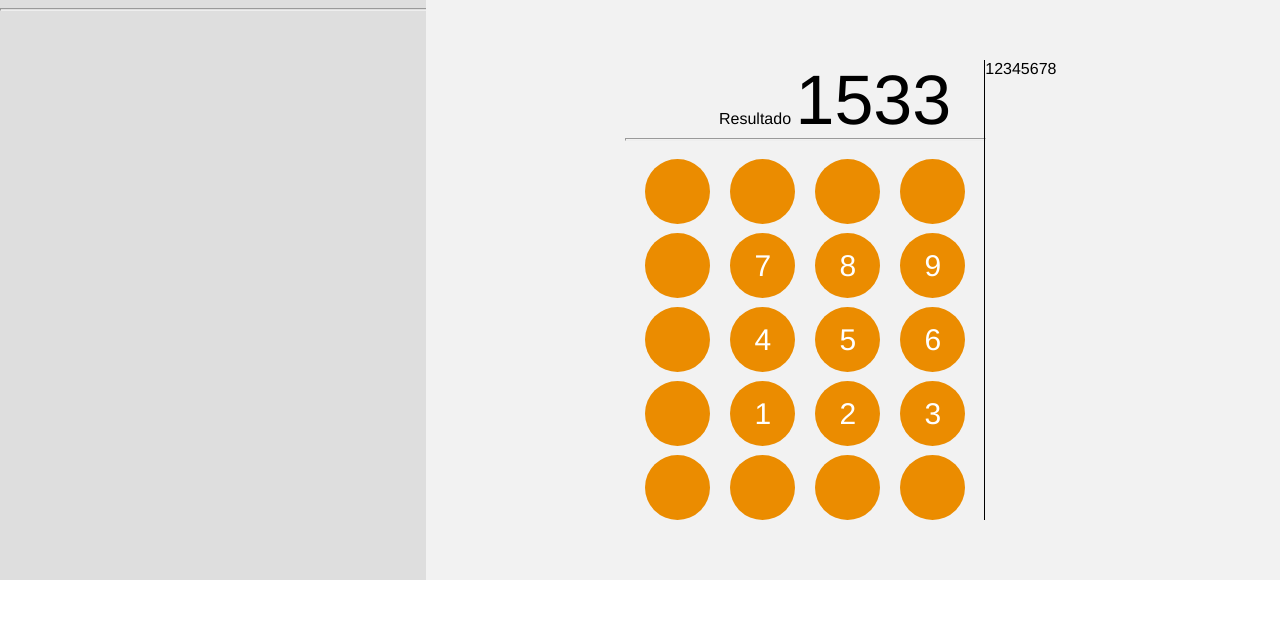
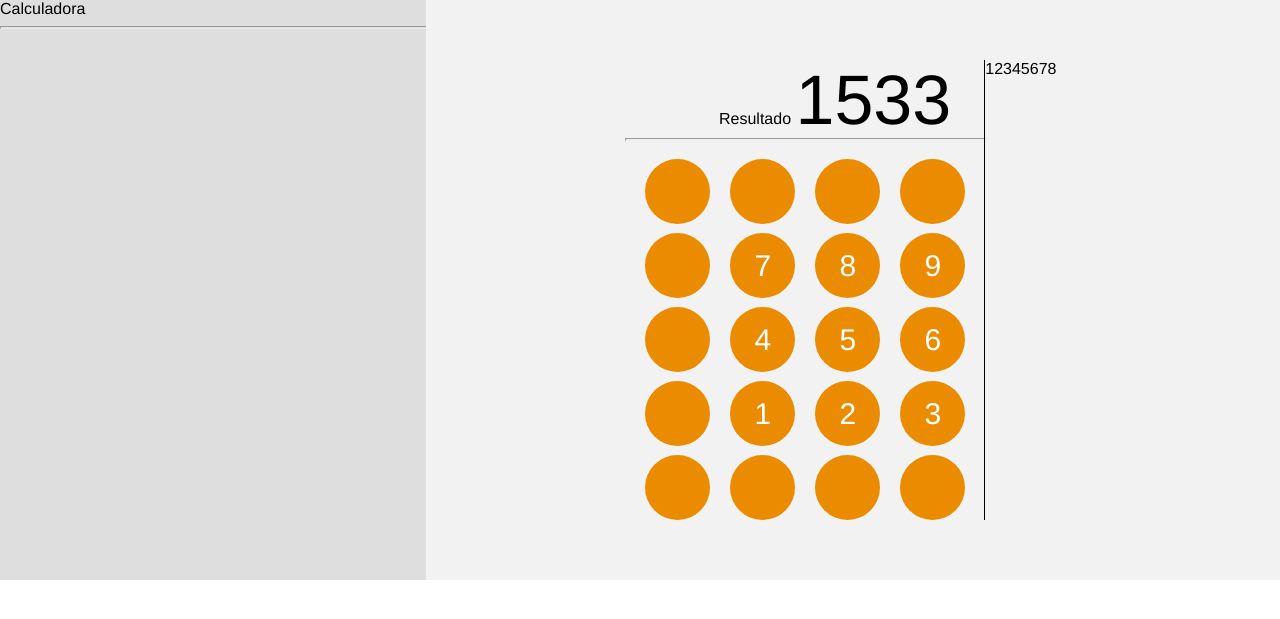
Before and after one commit to 132and/calc_cient, a Flask app: page /inicio in a window 1280 px wide. Shown: the top 619 px of the page. Run offline with Flask 2, Linux system fonts and the light colour scheme; parts of the project's set-up code (start-up, migrations or seed data) failed here and were passed over.

Commit message:
move folder

```diff
--- a/templates/inicio.html
+++ b/templates/inicio.html
@@ -1,12 +1,11 @@
-{%extends 'main.html'%}
-{%block content%}
+{%extends 'main.html'%} {%block content%}
 
 <div id="body__main">
     <div id="body__main__comandpanel">
-                <div >
         <div>
-                        <div></div>
-                        <div></div>
+            <div>
+                <div id="body__main__comandpanel__logo"></div>
+                <div id="body__main__comandpanel__title">Calculadora</div>
                 <hr>
                 <div></div>
 
```
Also changed, not shown: static/css/img/pwc-logo.png (deleted). Lines whose indentation alone changed are shown as unchanged.
